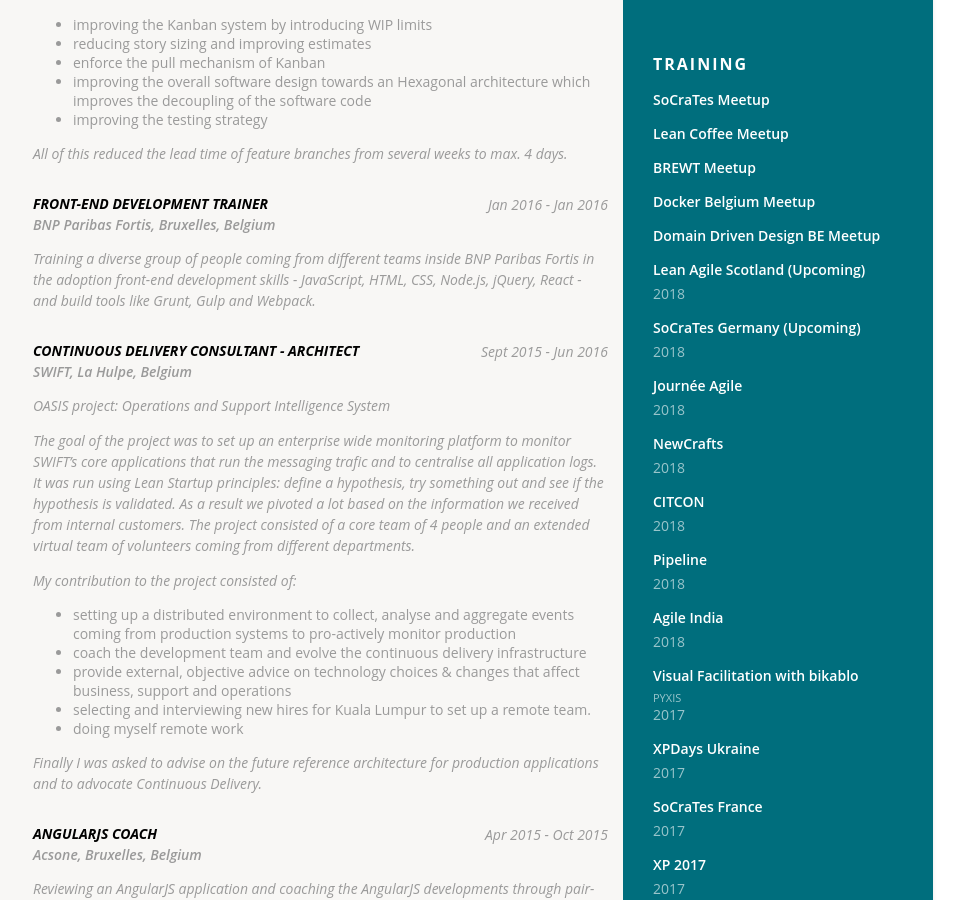
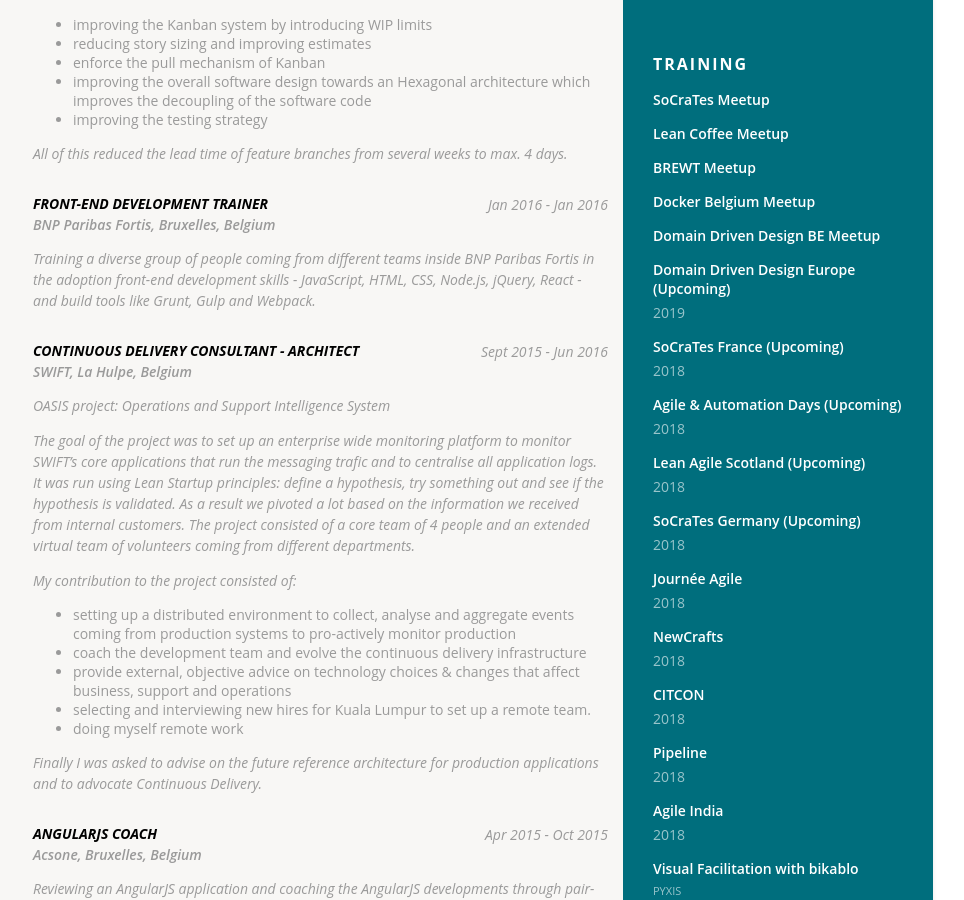
Before and after one commit to tdpauw/tdpauw.github.io, a Jekyll site: the page built from index.html, in a window 1280 px wide and 900 px high, scrolled down 2047 px. Shown: the whole window, without its empty margins (187-1151 px from the left). Built offline with Jekyll 4.4.1, drawn with Linux system fonts in a browser that asks for light colours.

Commit message:
add upcoming training: SoCraTes Fr, AADays Poland, DDD Europe

```diff
--- a/_data/cv.yml
+++ b/_data/cv.yml
@@ -76,6 +76,15 @@
   - title: BREWT Meetup
   - title: Docker Belgium Meetup
   - title: Domain Driven Design BE Meetup
+  - title: Domain Driven Design Europe (Upcoming)
+    city: Amsterdam
+    year: 2019
+  - title: SoCraTes France (Upcoming)
+    city: Orange
+    year: 2018
+  - title: Agile & Automation Days (Upcoming)
+    city: Krakow
+    year: 2018
   - title: Lean Agile Scotland (Upcoming)
     city: Edinburgh
     year: 2018
```
